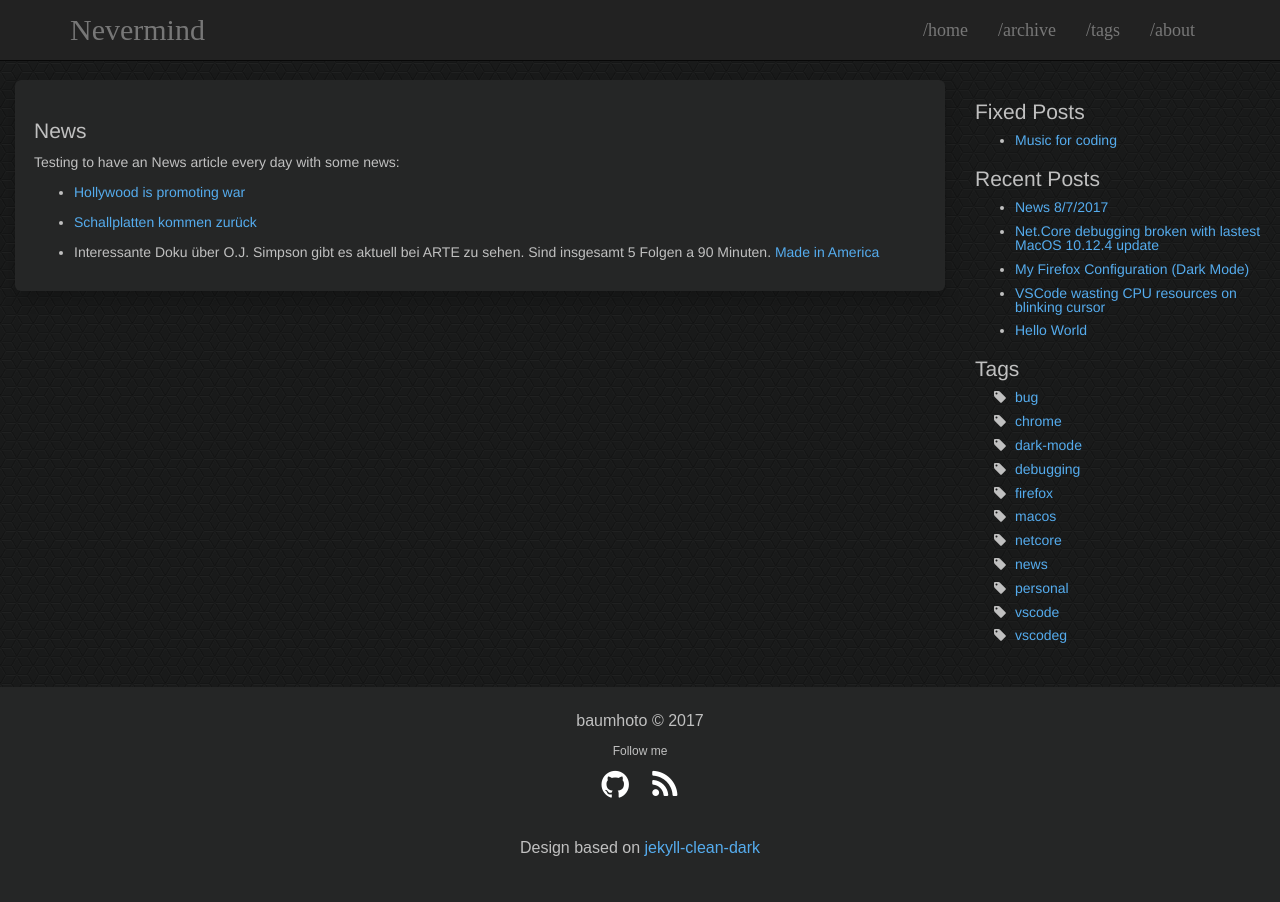
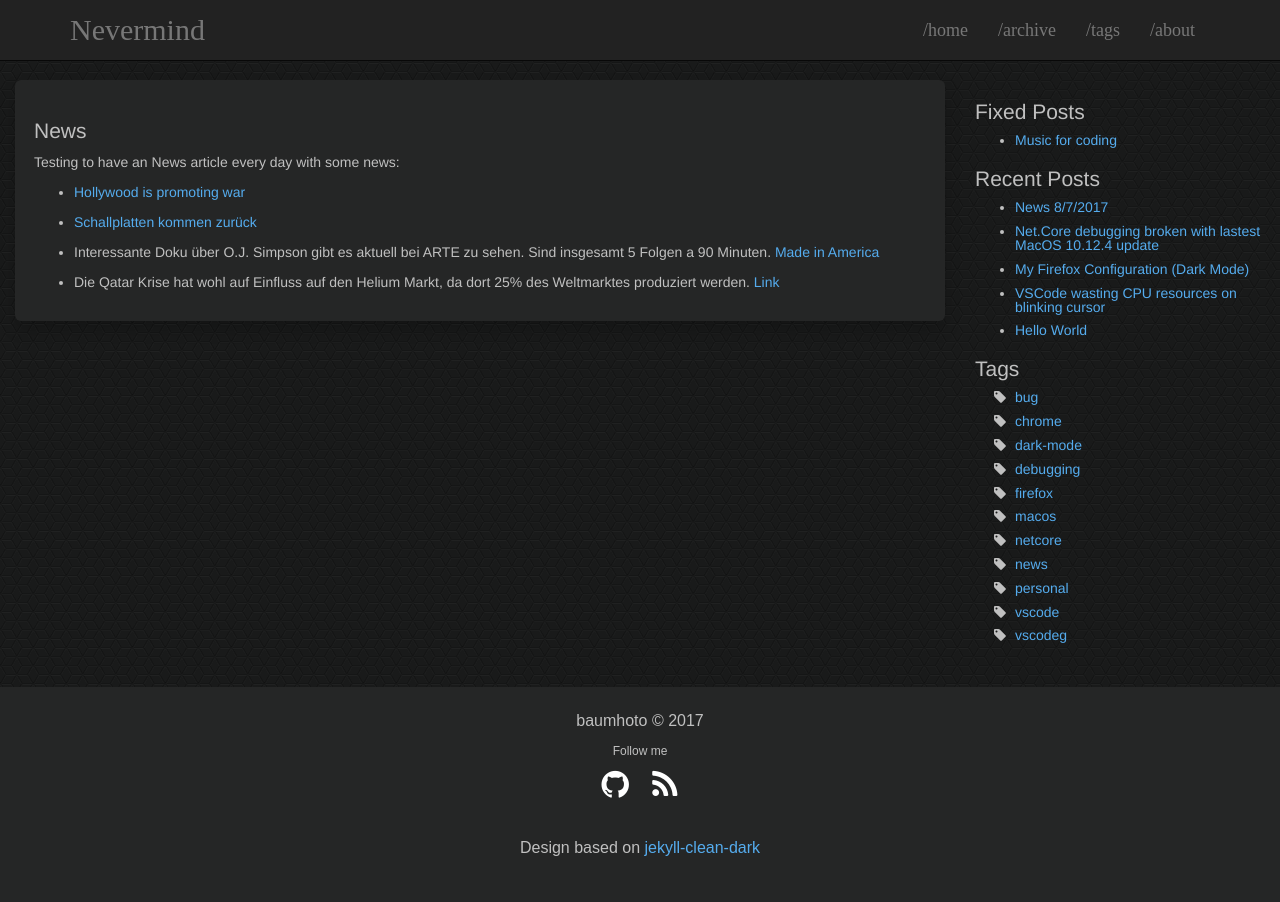
Before and after one commit to baumhoto/baumhoto.github.io, a Jekyll site: the page built from _posts/2017-07-08-news.md, in a window 1280 px wide. Built offline with Jekyll 4.4.1, drawn with Linux system fonts in a browser that asks for light colours.

Commit message:
added new news item

```diff
--- a/_posts/2017-07-08-news.md
+++ b/_posts/2017-07-08-news.md
@@ -20,3 +20,5 @@ Testing to have an News article every day with some news:
 
 * Interessante Doku über O.J. Simpson gibt es aktuell bei ARTE zu sehen. Sind insgesamt 5 Folgen a 90 Minuten. [Made in America](
 http://www.arte.tv/de/videos/071429-001-A/o-j-simpson-made-in-america-1-5)
+
+* Die Qatar Krise hat wohl auf Einfluss auf den Helium Markt, da dort 25% des Weltmarktes produziert werden. [Link](http://www.theatlantic.com/science/archive/2017/07/qatar-helium-production/532788/?single_page=true)
```
